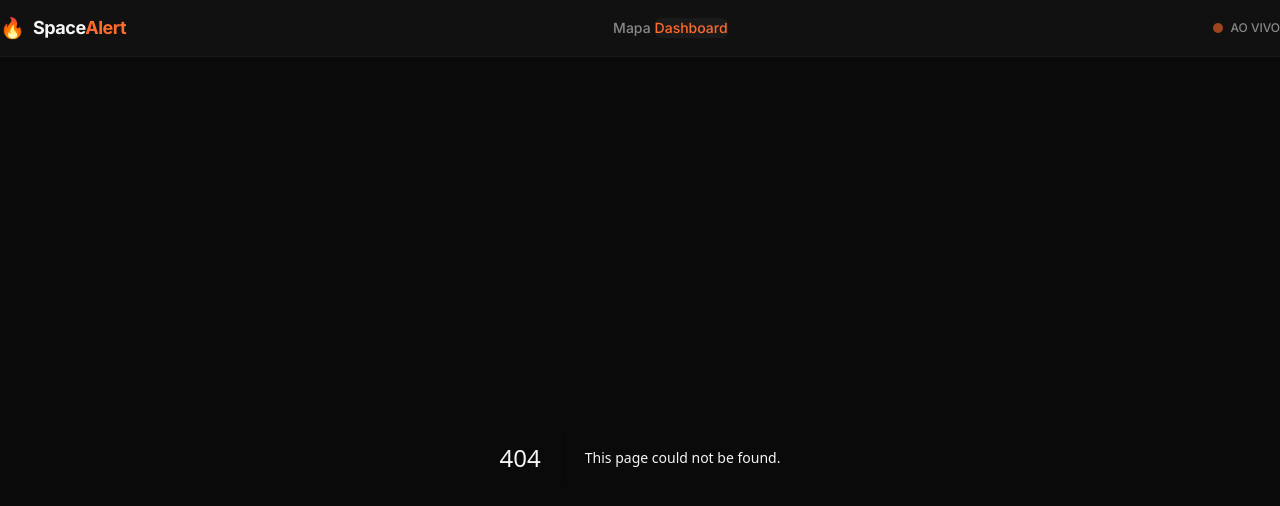
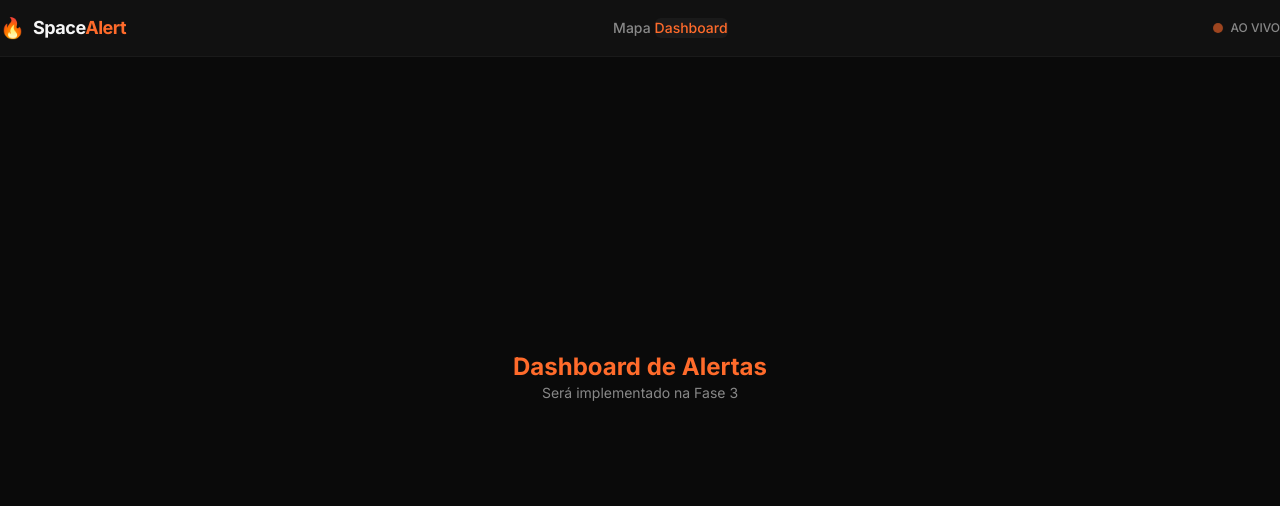
Before and after one commit to wwwacedo/spacealert, a Next.js app: page /dashboard in a window 1280 px wide. Before the commit this address had no page. Shown: the top 506 px of the page. Built offline with nearby package versions, Linux system fonts and the light colour scheme.

Commit message:
fix: adiciona página placeholder /dashboard para evitar 404
https://claude.ai/code/session_01QjDBbd2PQXxMswCdFK85Zs

```diff
--- /dev/null
+++ b/app/dashboard/page.tsx
@@ -0,0 +1,14 @@
+export default function DashboardPage() {
+  return (
+    <div className="flex items-center justify-center h-[80vh]">
+      <div className="text-center">
+        <h1 className="text-2xl font-bold" style={{ color: "var(--accent-fire)" }}>
+          Dashboard de Alertas
+        </h1>
+        <p style={{ color: "var(--text-muted)" }} className="mt-2 text-sm">
+          Será implementado na Fase 3
+        </p>
+      </div>
+    </div>
+  )
+}
```
